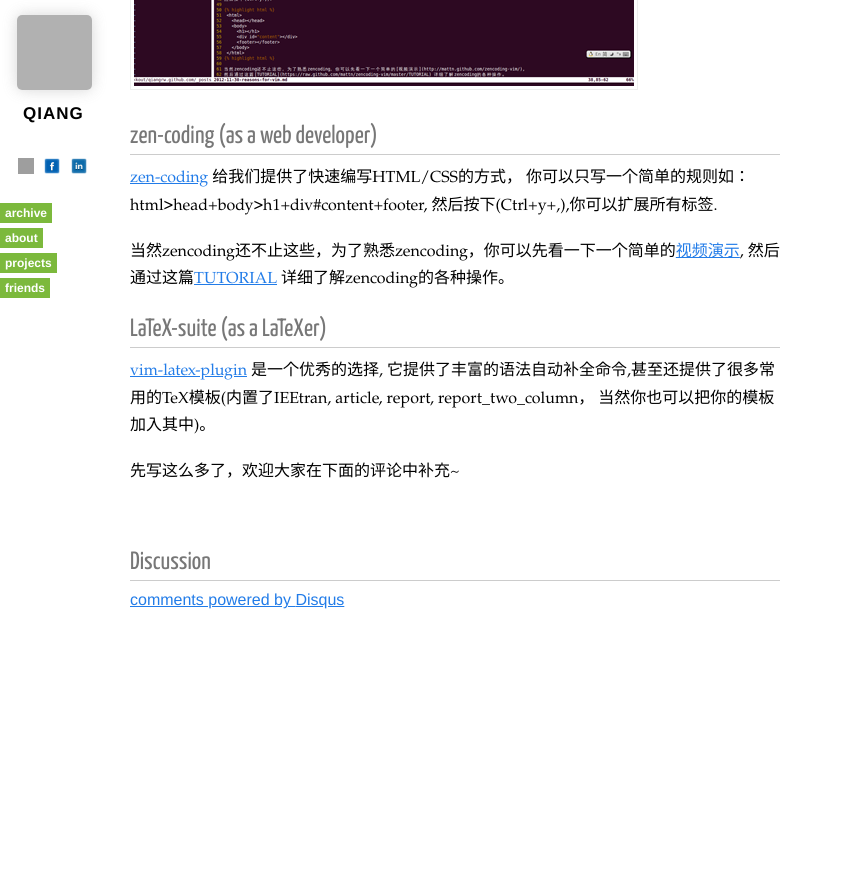
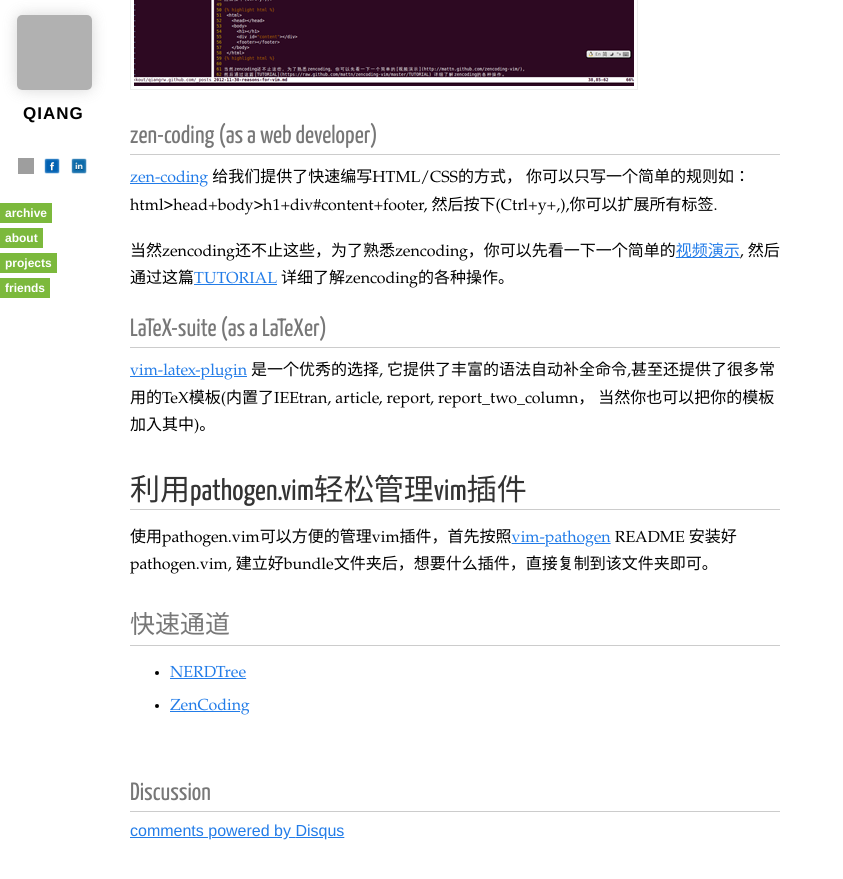
Before and after one commit to qiangrw/qiangrw.github.com, a Jekyll site: the page built from _posts/2012-11-30-reasons-for-vim.md, in a window 1280 px wide and 900 px high, scrolled down 1148 px, cut to the strip 0-879 px from the top of the window. Shown: the whole strip, without its empty margins (0-843 px from the left). Built offline with Jekyll 4.4.1, drawn with Linux system fonts in a browser that asks for light colours; nearby versions of some CDN libraries; Markdown is read by kramdown in place of the engine named in the settings; comment, search, counter and statistics services are not loaded; before the commit the page ends 1817 px from its top, so only the background shows below that; grey boxes are pictures that could not be loaded.

Commit message:
update vim post

```diff
--- a/_posts/2012-11-30-reasons-for-vim.md
+++ b/_posts/2012-11-30-reasons-for-vim.md
@@ -59,4 +59,10 @@
 当然你也可以把你的模板加入其中)。
 
 
-先写这么多了，欢迎大家在下面的评论中补充~
+## 利用pathogen.vim轻松管理vim插件
+使用pathogen.vim可以方便的管理vim插件，首先按照[vim-pathogen](https://github.com/tpope/vim-pathogen)
+README 安装好pathogen.vim, 建立好bundle文件夹后，想要什么插件，直接复制到该文件夹即可。
+
+### 快速通道
+* [NERDTree](https://github.com/scrooloose/nerdtree)
+* [ZenCoding](https://github.com/mattn/zencoding-vim)
```
